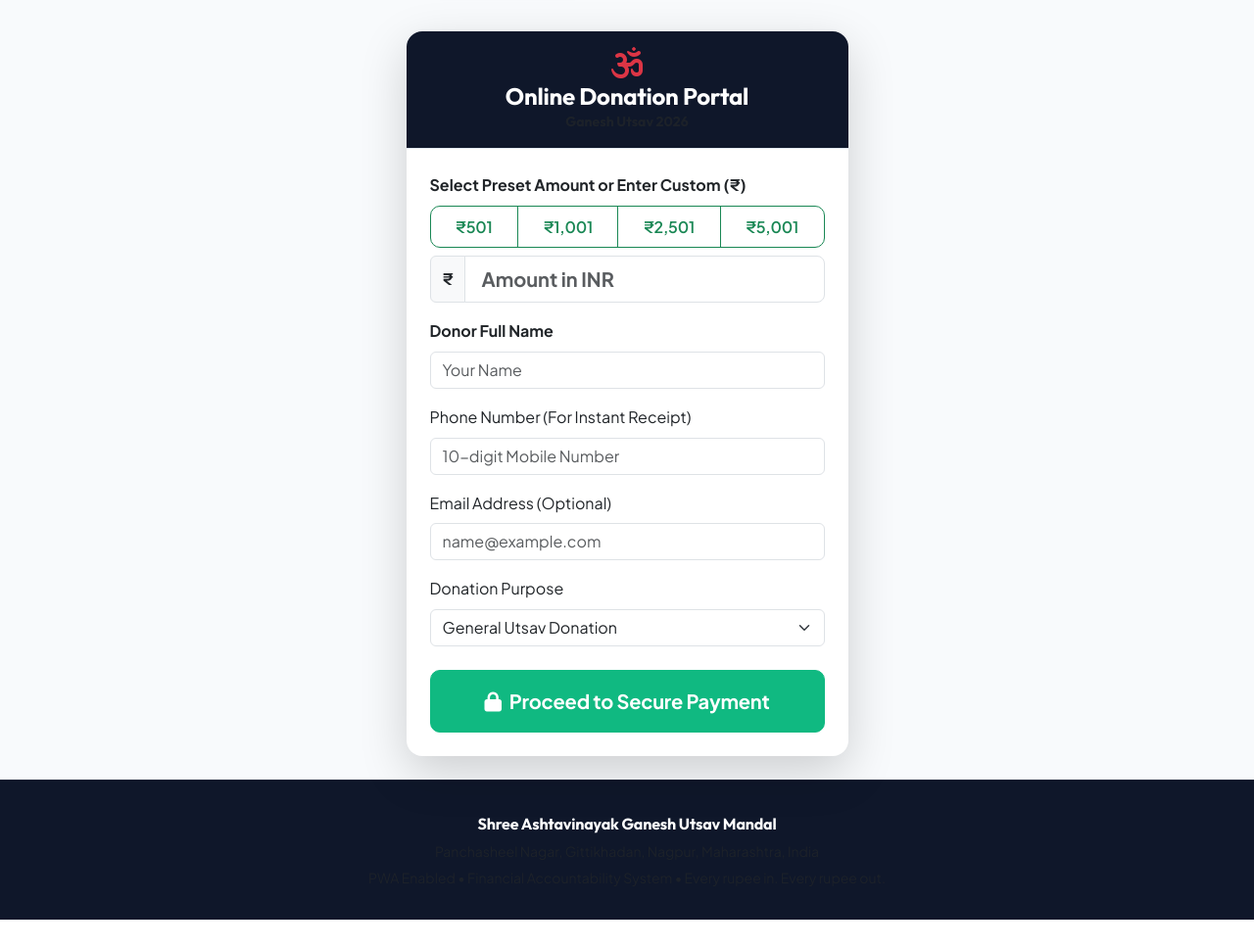
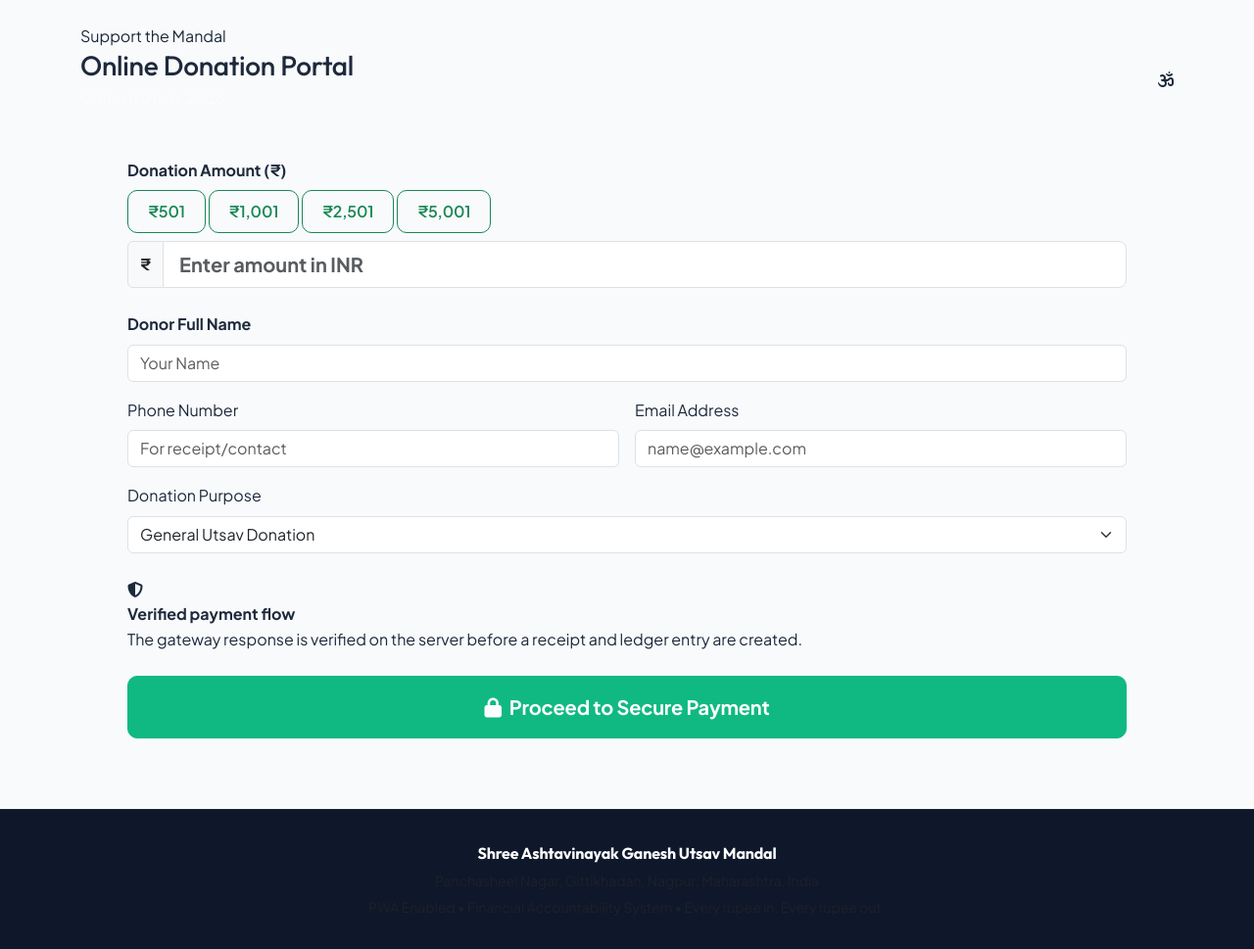
Before and after one commit to 1Y20ash/MandalFinance, a Python web app: template app/templates/public/donate.html in a window 1280 px wide. Shown: the part 75-1044 px from the top of the page at 98% size. Before the commit the page ends 1014 px from the top, so only its background shows below. Run offline with Jinja, Linux system fonts and the light colour scheme; the template is opened without the code that fills it, so the values that code supplies are empty.

Commit message:
style: improve online donation form UI

```diff
--- a/app/templates/public/donate.html
+++ b/app/templates/public/donate.html
@@ -2,49 +2,54 @@
 {% block title %}Online Donation - Shree Ashtavinayak Ganesh Utsav Mandal{% endblock %}
 
 {% block content %}
-<div class="row justify-content-center">
-    <div class="col-md-6 col-lg-5">
-        <div class="card shadow-lg border-0 mt-2">
-            <div class="card-header bg-dark text-white text-center py-3">
-                <i class="fa-solid fa-om text-danger fa-2x mb-1"></i>
-                <h4 class="fw-bold mb-0">Online Donation Portal</h4>
-                <p class="small text-muted mb-0">Ganesh Utsav {{ active_event.year if active_event else '2026' }}</p>
+<div class="online-donation-page">
+    <div class="online-donation-shell">
+        <div class="online-donation-header">
+            <span class="online-donation-kicker">Support the Mandal</span>
+            <div class="d-flex align-items-center justify-content-between gap-3">
+                <div>
+                    <h1 class="h3 mb-1">Online Donation Portal</h1>
+                    <p class="mb-0 text-white-50">Ganesh Utsav {{ active_event.year if active_event else '2026' }}</p>
                 </div>
-            <div class="card-body p-4">
+                <span class="online-donation-icon" aria-hidden="true"><i class="fa-solid fa-om"></i></span>
+            </div>
+        </div>
+
+        <div class="p-4 p-lg-5">
             <form method="POST">
                 <input type="hidden" name="csrf_token" value="{{ csrf_token() }}"/>
-                    <div class="mb-3">
-                        <label class="form-label fw-bold">Select Preset Amount or Enter Custom (₹)</label>
-                        <div class="btn-group w-100 mb-2" role="group">
+                <div class="mb-4">
+                    <label class="form-label fw-bold" for="amount">Donation Amount (₹)</label>
+                    <div class="online-donation-presets" role="group" aria-label="Preset donation amounts">
                         <button type="button" class="btn btn-outline-success" onclick="setAmt(501)">₹501</button>
                         <button type="button" class="btn btn-outline-success" onclick="setAmt(1001)">₹1,001</button>
                         <button type="button" class="btn btn-outline-success" onclick="setAmt(2501)">₹2,501</button>
                         <button type="button" class="btn btn-outline-success" onclick="setAmt(5001)">₹5,001</button>
                     </div>
-                        <div class="input-group">
+                    <div class="input-group mt-2">
                         <span class="input-group-text fw-bold">₹</span>
-                            <input type="number" step="1" min="1" id="amount" name="amount" class="form-control form-control-lg fw-bold" placeholder="Amount in INR" required>
+                        <input type="number" step="0.01" min="0.01" id="amount" name="amount" class="form-control form-control-lg fw-bold" placeholder="Enter amount in INR" required>
                     </div>
                 </div>
 
                 <div class="mb-3">
-                        <label class="form-label fw-bold">Donor Full Name</label>
-                        <input type="text" name="donor_name" class="form-control" placeholder="Your Name" required>
+                    <label class="form-label fw-bold" for="donor_name">Donor Full Name</label>
+                    <input id="donor_name" type="text" name="donor_name" class="form-control" minlength="2" maxlength="120" placeholder="Your Name" required>
                 </div>
-
-                    <div class="mb-3">
-                        <label class="form-label">Phone Number (For Instant Receipt)</label>
-                        <input type="tel" name="donor_phone" class="form-control" placeholder="10-digit Mobile Number">
+                <div class="row g-3 mb-3">
+                    <div class="col-md-6">
+                        <label class="form-label" for="donor_phone">Phone Number</label>
+                        <input id="donor_phone" type="tel" name="donor_phone" class="form-control" maxlength="20" placeholder="For receipt/contact">
                     </div>
-
-                    <div class="mb-3">
-                        <label class="form-label">Email Address (Optional)</label>
-                        <input type="email" name="donor_email" class="form-control" placeholder="name@example.com">
+                    <div class="col-md-6">
+                        <label class="form-label" for="donor_email">Email Address</label>
+                        <input id="donor_email" type="email" name="donor_email" class="form-control" maxlength="120" placeholder="name@example.com">
+                    </div>
                 </div>
 
                 <div class="mb-4">
-                        <label class="form-label">Donation Purpose</label>
-                        <select name="purpose" class="form-select">
+                    <label class="form-label" for="purpose">Donation Purpose</label>
+                    <select id="purpose" name="purpose" class="form-select">
                         <option value="General Utsav Donation">General Utsav Donation</option>
                         <option value="Prasad & Mahaprasad">Prasad & Mahaprasad</option>
                         <option value="Cultural Program">Cultural Program</option>
@@ -52,9 +57,16 @@
                     </select>
                 </div>
 
+                <div class="online-donation-security mb-4">
+                    <i class="fa-solid fa-shield-halved" aria-hidden="true"></i>
+                    <div>
+                        <strong>Verified payment flow</strong>
+                        <p class="mb-0">The gateway response is verified on the server before a receipt and ledger entry are created.</p>
+                    </div>
+                </div>
+
                 <button type="submit" class="btn btn-success btn-lg w-100 py-3 fw-bold"><i class="fa-solid fa-lock me-2"></i>Proceed to Secure Payment</button>
             </form>
-            </div>
         </div>
     </div>
 </div>
```
Lines whose indentation alone changed are shown as unchanged.
